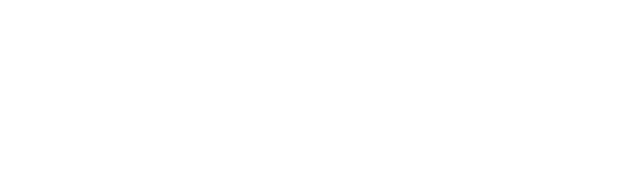
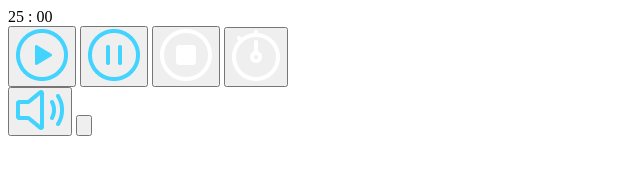
Before and after one commit to jonasrochabr/POMODORO, a plain HTML site: page index.html in a window 1280 px wide. Shown: the whole page, without its empty margins (0-640 px from the left). Drawn offline with Linux system fonts and the light colour scheme.

Commit message:
html begin

```diff
--- a/index.html
+++ b/index.html
@@ -1,10 +1,31 @@
 <!DOCTYPE html>
 <html lang="pt-br">
 <head>
+    <link rel="preconnect" href="https://fonts.gstatic.com" crossorigin>
+    <link href="https://fonts.googleapis.com/css2?family=Roboto:wght@700&display=swap" rel="stylesheet">
     <meta name="viewport" content="width=device-width, initial-scale=1.0">
     <title>Pomodoro FocusTimer</title>
+    <link rel="stylesheet" href="styles.css">
+    <link rel="preconnect" href="https://fonts.googleapis.com">
 </head>
 <body>
+    <main>
+        <div id="timer">
+            <span class="minutes">25</span>
+            <span>:</span>
+            <span class="seconds">00</span>
+        </div>
+        <div id="controls">
+            <button class="play"><img src="assets/play.png" alt=""></button>
+            <button class="pause hide"><img src="assets/pause.png" alt=""></button>
+            <button class="stop hide"><img src="assets/stop.png" alt=""></button>
+            <button class="set"><img src="assets/set.png" alt=""></button>
+        </div>
+    </main>
 
+    <footer>
+        <button class="sound-on"><img src="assets/soundon.png" alt=""></button>
+        <button class="sound-off"><img src="assets/soundoff.png hide" alt=""></button>
+    </footer>
 </body>
 </html>
```
Also changed, not shown: assets/pause.png (added), assets/play.png (added), assets/set.png (added), assets/soundoff.png (added), assets/soundon.png (added), assets/stop.png (added).
